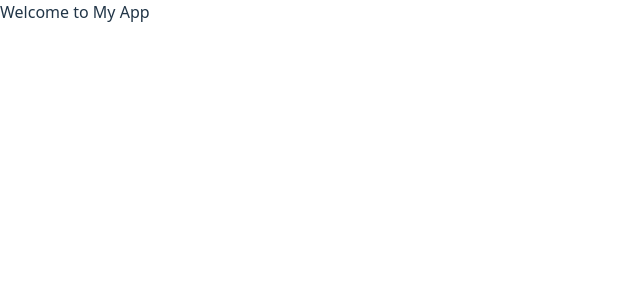
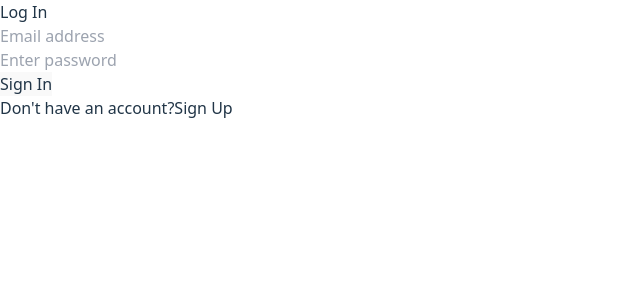
Before and after one commit to PerTrakanjan/reactts-vite, a React (Vite) app: page /login in a window 1280 px wide. Shown: the top 300 px of the page, without its empty margins (0-640 px from the left). Built offline with nearby package versions, Linux system fonts and the light colour scheme; no server answers.

Commit message:
SignUp Login Logout

```diff
--- /dev/null
+++ b/src/Home.tsx
@@ -0,0 +1,34 @@
+import { useUserAuth } from "./context/UserAuthContext";
+import { useNavigate } from "react-router-dom";
+import { Button } from "react-bootstrap";
+
+type Props = {};
+
+export default function Home({}: Props) {
+  const { logout, user }: any = useUserAuth();
+
+  const navigate = useNavigate();
+
+  const handleLogout = async () => {
+    try {
+      await logout();
+      navigate("/");
+    } catch (err: any) {
+      console.log(err.message);
+    }
+  };
+
+  return (
+    <>
+      <div className=" mx-auto">
+        <h1 className=" dark:bg-slate-50">Welcome To Home Page</h1>
+        <p className=" dark: text-white">Hi, {user.email}</p>
+        <div className=" mb-2">
+          <button onClick={handleLogout} className=" bg-red-500 p-1 rounded">
+            <p className="dark:text-slate-50">Logout</p>
+          </button>
+        </div>
+      </div>
+    </>
+  );
+}
--- /dev/null
+++ b/src/auth/ProtectedRoute.tsx
@@ -0,0 +1,20 @@
+import React from "react";
+import { useUserAuth } from "../context/UserAuthContext";
+import { Navigate, useNavigate } from "react-router-dom";
+import { Nav } from "react-bootstrap";
+
+type Props = {
+  children: React.ReactNode;
+};
+
+export default function ProtectedRoute({ children }: Props) {
+  const { user }: any = useUserAuth();
+
+  if (!user) {
+    return <Navigate to="/" />;
+  }
+
+  return <>{children}</>;
+
+  return <div>ProtectedRoute</div>;
+}
--- a/src/componets/Login.tsx
+++ b/src/componets/Login.tsx
@@ -1,4 +1,7 @@
 import React, { useState } from "react";
+import { Form, Link, useNavigate } from "react-router-dom";
+import { Alert, FormControl, FormGroup } from "react-bootstrap";
+import { useUserAuth } from "../context/UserAuthContext";
 
 type Props = {};
 
@@ -6,11 +9,72 @@ export default function Login({}: Props) {
   const [email, setEmail] = useState("");
   const [password, setPassword] = useState("");
   const [error, setError] = useState("");
+  const { login } = useUserAuth();
+
+  let navigate = useNavigate();
+
+  const handleSumbit = async (e: React.FormEvent<HTMLFormElement>) => {
+    e.preventDefault(); // avoid page refresh
+    setError("");
+    try {
+      await login(email, password);
+      navigate("/home");
+    } catch (err: any) {
+      setError(err.message);
+    }
+  };
 
   return (
     <>
-      <div className=" bg-slate-50 py-2 ">
-        <h3 className="">Welcome to My App</h3>
+      <div className=" grid grid-rows-1">
+        <div className=" grid-cols-6 mx-auto">
+          <h2 className=" my-3 dark:text-white">Log In</h2>
+          {error && (
+            <Alert
+              variant="danger"
+              className="my-2 bg-red-200 text-red-800 rounded-sm p-1"
+            >
+              {error}
+            </Alert>
+          )}
+          <Form onSubmit={handleSumbit}>
+            <FormGroup className=" mb-3" controlId="formBasicEmail">
+              <FormControl
+                type="email"
+                placeholder="Email address"
+                onChange={(e: any) => setEmail(e.target.value)}
+                className="rounded w-full"
+              ></FormControl>
+            </FormGroup>
+            <FormGroup className=" mb-3" controlId="formBasicPassword">
+              <FormControl
+                type="password"
+                placeholder="Enter password"
+                onChange={(e: any) => setPassword(e.target.value)}
+                className=" rounded w-full"
+              ></FormControl>
+            </FormGroup>
+
+            <div>
+              <button
+                className=" dark:bg-slate-50 hover:bg-cyan-50 p-1 rounded-lg"
+                type="submit"
+                dark:text-white
+              >
+                Sign In
+              </button>
+            </div>
+          </Form>
+          <div className="p-3 text-white">
+            Don't have an account?
+            <Link
+              to="/register"
+              className=" text-cyan-400 dark:text-cyan-100 mx-1"
+            >
+              Sign Up
+            </Link>
+          </div>
+        </div>
       </div>
     </>
   );
--- a/src/componets/Register.tsx
+++ b/src/componets/Register.tsx
@@ -15,6 +15,7 @@ export default function Register({}: Props) {
 
   const handleSumbit = async (e: React.FormEvent<HTMLFormElement>) => {
     e.preventDefault(); // avoid page refresh
+    setError("");
     try {
       await signup(email, password);
       navigate("/");
@@ -40,8 +41,8 @@ export default function Register({}: Props) {
             <FormGroup className=" mb-3" controlId="formBasicEmail">
               <FormControl
                 type="email"
-                placeholder="Enter email"
-                onChange={(e: any) => e.target.value}
+                placeholder="Email address"
+                onChange={(e: any) => setEmail(e.target.value)}
                 className="rounded w-full"
               ></FormControl>
             </FormGroup>
@@ -49,7 +50,7 @@ export default function Register({}: Props) {
               <FormControl
                 type="password"
                 placeholder="Enter password"
-                onChange={(e: any) => e.target.value}
+                onChange={(e: any) => setPassword(e.target.value)}
                 className=" rounded w-full"
               ></FormControl>
             </FormGroup>
--- a/src/context/UserAuthContext.tsx
+++ b/src/context/UserAuthContext.tsx
@@ -15,7 +15,7 @@ type Props = {
 const userAuthContext = createContext<any>({});
 
 export function UserAuthContextProvider({ children }: Props) {
-  const [user, setUser] = useState<unknown>({});
+  const [user, setUser] = useState<any>({});
 
   function login(email: string, password: string) {
     return signInWithEmailAndPassword(auth, email, password);
--- a/src/main.tsx
+++ b/src/main.tsx
@@ -6,6 +6,8 @@ import { UserAuthContextProvider } from "./context/UserAuthContext.tsx";
 import { createBrowserRouter, RouterProvider } from "react-router-dom";
 import Login from "./componets/Login.tsx";
 import Register from "./componets/Register.tsx";
+import Home from "../src/Home.tsx";
+import ProtectedRoute from "./auth/ProtectedRoute.tsx";
 
 const router = createBrowserRouter([
   {
@@ -20,6 +22,14 @@ const router = createBrowserRouter([
     path: "/register",
     element: <Register />,
   },
+  {
+    path: "/home",
+    element: (
+      <ProtectedRoute>
+        <Home />
+      </ProtectedRoute>
+    ),
+  },
 ]);
 
 ReactDOM.createRoot(document.getElementById("root") as HTMLElement).render(
```
